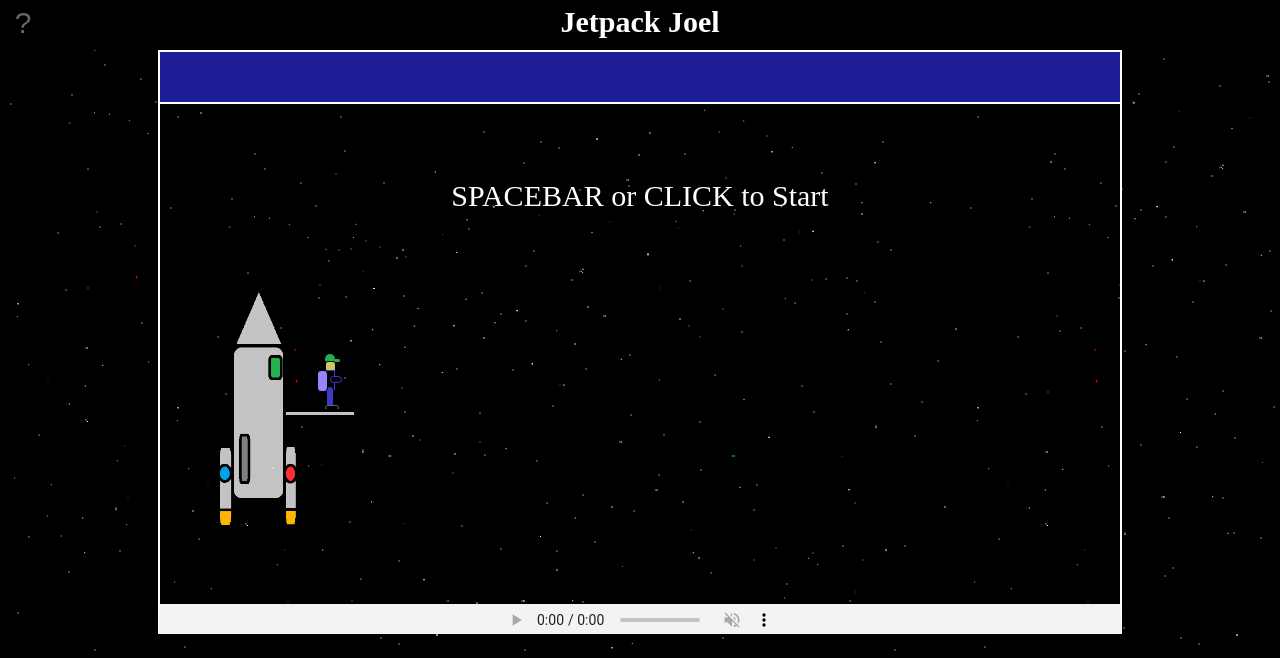
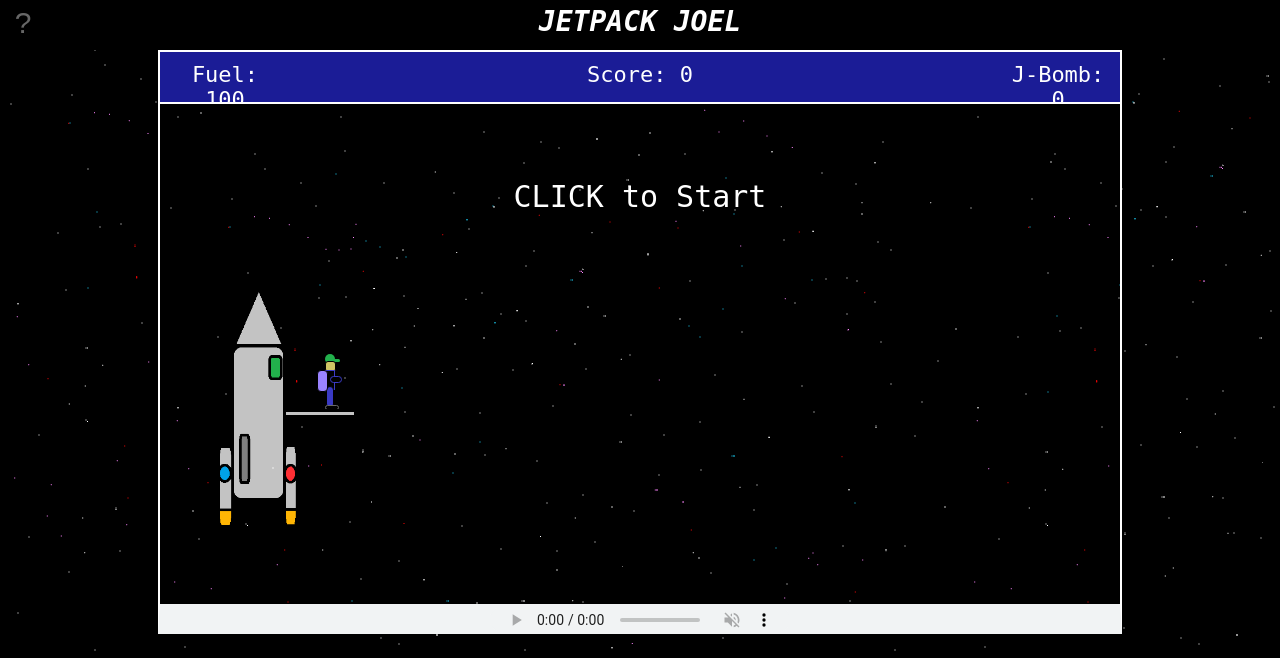
Before and after one commit to michanders/Jetpack-Joel, a PHP site: page / in a window 1280 px wide. Shown: the top 658 px of the page. Run offline with PHP 8.4, Linux system fonts and the light colour scheme.

Commit message:
Updated about page / style

```diff
--- a/index.html
+++ b/index.html
@@ -9,7 +9,7 @@
 
   <body>
 	<div id='header'>
-		<h1>Jetpack Joel</h1>
+		<h1>JETPACK JOEL</h1>
 	</div>
 	<div id='scoreboard'>
 	    <div id='fueler'><p id='fuel'></p></div>
@@ -38,7 +38,7 @@
 	  </div>
 
 	  <div id ="start">
-	    <p>SPACEBAR or CLICK to Start</p>
+	    <p>CLICK to Start</p>
 	  </div>
 
 	</div>
@@ -50,12 +50,13 @@
 	<button id='aboutjpj' title="About Jetpack Joel">?</button>
 
 	<div id='about'>
-		<p>Welcome To Jetpack Joel! After abandoning his ship due to power loss, Joel
+		<img src='images/poster.png' id='poster'>
+		<p id='abp'>Welcome To Jetpack Joel! After abandoning his ship, Joel
 		is advised to get as close to the rendezvous point as possible.
-		Use SPACEBAR or CLICK to help Joel navigate the increasingly dangerous asteroid fields!
-		Press "B" or 2-finger screen touch to deploy J-BOMB 1650's.
-		Keep an eye on your fuel meter.
-		Fuel tanks only appear every so often... Good luck!</p>
+		TOUCH or CLICK to help Joel navigate the increasingly dangerous asteroid fields!
+		Press "B" or 2-finger tap to deploy J-BOMB 1650's.
+		Keep an eye on your fuel meter...
+		Good luck!</p>
 	</div>
 	<div id='endgame'></div>
 	<div id='jbomb'></div>
--- a/jpjoel.css
+++ b/jpjoel.css
@@ -4,6 +4,7 @@ body {
 	width: 100%;
 	background: black;
 	background-image: url("images/space.png");
+	font-family: monospace;
 }
 
 #aboutjpj {
@@ -23,14 +24,28 @@ body {
 #about {
 	display: none;
 	margin: auto;
-	text-align: center;
 	font-size: 20px;
-	width: 55%;
-	background: transparent;
+	width: 75%;
+	height: 500px;
+	background: black;
+	background-image: url("images/space.png");
 	position: absolute;
-	top: 125px;
-	left: 22%;
+	top: 105px;
+	left: 12.5%;
     color: white;
+}
+
+#abp {
+	margin: none;
+	padding: 3%;
+	height: 500px;
+	text-align: left;
+}
+
+#poster {
+	max-width: 50%;
+	float: right;
+	max-height: 500px;
 }
 
 #header {
@@ -47,7 +62,8 @@ body {
 	margin: auto;
 	position: relative;
 	top: 5px;
-	font-size: 30px;
+	font-size: 28px;
+	font-style: italic;
 }
 
 #scoreboard {
@@ -68,7 +84,11 @@ body {
 	bottom: 15px;
 	right: 0px;
 	color: white;
-	font-size: 25px;
+	font-size: 22px;
+}
+
+#counter {
+	bottom: 12px;
 }
 
 #fueler {
@@ -80,7 +100,7 @@ body {
 #bombcount {
 	float: right;
 	top: 10px;
-	right: 5px;
+	right: 7px;
 }
 
 #fueler, #fuel, #bombcount, #bombs {
--- a/jpjoel.js
+++ b/jpjoel.js
@@ -8,15 +8,14 @@ const JBOMB = document.getElementById('jbomb');
 const AST = document.getElementsByClassName('ast');
 const GAME_WIDTH = $('#game').width();
 const GAME_HEIGHT = $('#game').height();
-const THRUSTER = 32
 const START = document.getElementById('start');
 const ABOUT = document.getElementById('about');
-const SPACER = document.getElementById('spacer');
 const ENDGAME = document.getElementById('endgame');
 var OBJECTTYPE = [];
 const FUELTANK = [];
+var bombs = document.getElementById('bombs');
 var stars = true;
-var counter = 0;
+var counter = -1;
 var cdown = 6;
 var cursor = 0;
 var KC = [38, 38, 40, 40, 37, 39, 37, 39, 66, 65];
@@ -143,11 +142,8 @@ function moveShip(){
   start();
   SHIP.style.transform = 'rotate(-5deg)';
   $('#ship').animate({left: '-=200', top: '+=150'}, 2500);
-  removeEventListener('keydown', takeoff);
   GAME.removeEventListener('mousedown', takeoff);
   GAME.removeEventListener('touchstart', takeoff);
-  window.addEventListener('keyup', thrustoff);
-  window.addEventListener('keydown', thrust);
   window.addEventListener('keydown', jBomb);
   window.addEventListener('touchstart', jBomb);
   window.addEventListener('mouseup', thrustoff);
@@ -161,7 +157,7 @@ function thrust(e){
   e.preventDefault();
   e.stopPropagation();
   cancelAnimationFrame(id);
-  if (e.which === 32 || e.type === 'touchstart' || e.type === 'mousedown') {
+  if (e.type === 'touchstart' || e.type === 'mousedown') {
     moveJoelUp();
   }
   else {
@@ -180,7 +176,7 @@ function thrustoff(e){
 function takeoff(e) {
   e.preventDefault();
   e.stopPropagation();
-  if (e.which === 32 || e.type === 'mousedown' || e.targetTouches.length > 1){
+  if (e.type === 'mousedown' || e.targetTouches.length > 1){
 	moveShip();
 	FLAME.style.display = 'inline-block';
 	$('#jpjoel').animate({top: '-=5'}, 0);
@@ -255,8 +251,6 @@ function display() {
 
 function endGame(){
   endgame = true;
-  window.removeEventListener('keydown', thrust);
-  window.removeEventListener('keyup', thrustoff);
   window.removeEventListener('mousedown', thrust);
   window.removeEventListener('mouseup', thrustoff);
   window.removeEventListener('touchstart', thrust);
@@ -379,17 +373,16 @@ function openInNewTab(url) {
 if(/Android|webOS|iPhone|iPad|iPod|BlackBerry/i.test(navigator.userAgent)){
 	stars = false;
 	AUDIO.style.display = "none";
-	START.innerHTML = "DOUBLE TOUCH to Start";
+	START.innerHTML = "DOUBLE TAP to Start";
 	GAME.addEventListener('touchstart', takeoff);
-	GAME.style.width = "100%";
-	GAME.style.borderLeft = 0;
-	GAME.style.borderRight = 0;
+	GAME.style.width = "95%";
 	GAME.style.borderBottom = '2px solid white';
-	SB.style.borderLeft = 0;
-	SB.style.borderRight = 0;
-	SB.style.width = "100%";
-	JBOMB.style.width = "100%";
-	JBOMB.style.left = "0%";
+	SB.style.width = "95%";
+	JBOMB.style.width = "95%";
+	ABOUT.style.width = "95%";
+	ABOUT.style.left = "2.5%";
+	ABOUT.style.fontSize = "28px";
+	JBOMB.style.left = "2.5%";
 	window.addEventListener('touchstart', musicOn);
 }
 
@@ -400,5 +393,7 @@ function musicOn(e){
 }
 
 spacePhysics();
+displayScore();
+displayFuel();
+bombs.innerHTML = "J-Bomb: " + 0;
 GAME.addEventListener('mousedown', takeoff);
-window.addEventListener('keydown', takeoff);
```
Also changed, not shown: images/poster.png (added).
